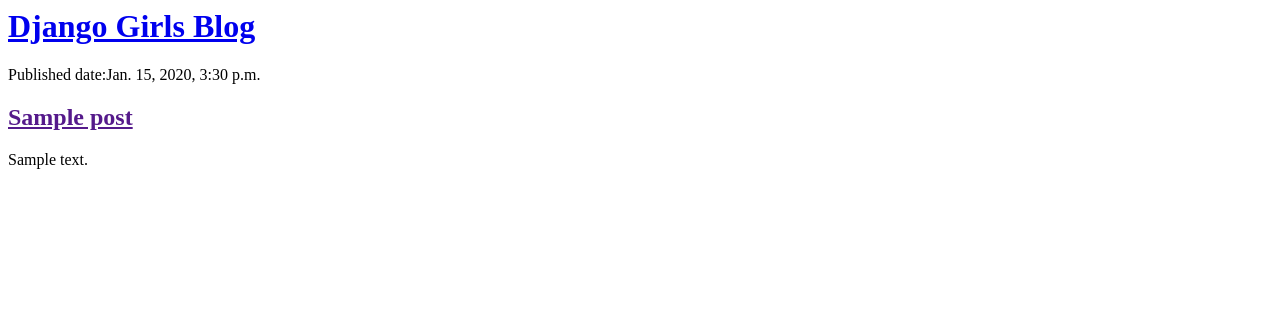
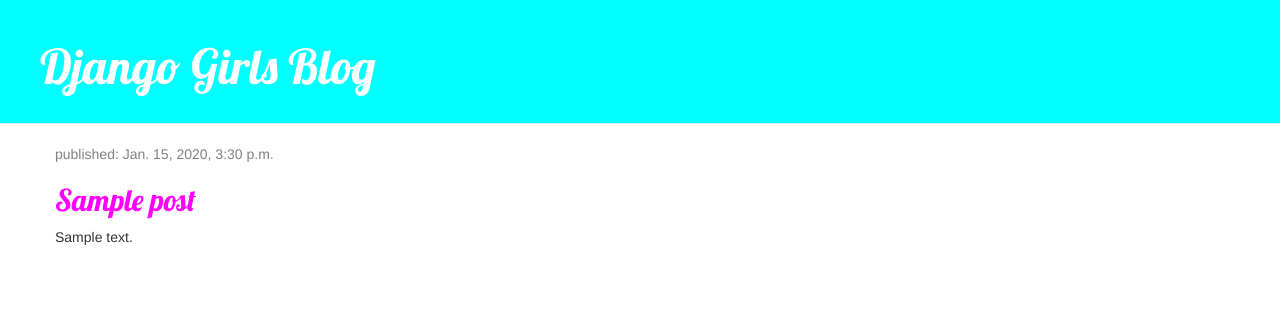
Before and after one commit to anandhakrishnan0602/my-first-blog, a Django app: page / in a window 1280 px wide. Shown: the top 316 px of the page. Run offline with Django 3.2, Linux system fonts and the light colour scheme; tables that the repository leaves empty hold one stand-in row (values such as "Sample post"); some libraries are stand-ins or nearby versions.

Commit message:
added little css

```diff
--- /dev/null
+++ b/blog/static/css/blog.css
@@ -0,0 +1,46 @@
+
+.page-header {
+    background-color: #00FFFF;
+    margin-top:0;
+    padding: 20px 20px 20px 40px;
+}
+
+.page-header h1, .page-header h1 a, .page-header h1 a:visited, .page-header h1 a:active {
+    color: #FFFFFF;
+    font-size: 36pt;
+    text-decoration: none;
+}
+
+.content {
+    margin-left: 40px;
+}
+
+h1, h2, h3, h4 {
+    font-family: 'Lobster', cursive;
+}
+
+.date {
+    color: #828282;
+}
+
+.save {
+    float: right;
+}
+
+.post-form textarea, .post-form input {
+    width: 100%;
+}
+
+.top-menu, .top-menu:hover, .top-menu:visited {
+    color: #ffffff;
+    float: right;
+    font-size: 26pt;
+    margin-right: 20px;
+}
+
+.post {
+    margin-bottom: 70px;
+}
+.post h2 a, .post h2 a:visited {
+    color: #FF00FF;
+}
--- a/blog/templates/blog/post_list.html
+++ b/blog/templates/blog/post_list.html
@@ -1,18 +1,32 @@
+{% load static %}
 <html>
     <head>
         <title>kannan's website</title>
+        <link rel="stylesheet" href="//maxcdn.bootstrapcdn.com/bootstrap/3.2.0/css/bootstrap.min.css">
+        <link rel="stylesheet" href="//maxcdn.bootstrapcdn.com/bootstrap/3.2.0/css/bootstrap-theme.min.css">
+        <link rel="stylesheet" href="{% static 'css/blog.css' %}">
+        <link href="//fonts.googleapis.com/css?family=Lobster&subset=latin,latin-ext" rel="stylesheet" type="text/css">
     </head>
     <body>
-        <div>
+        <div class="page-header">
             <h1><a href="/">Django Girls Blog</a></h1>
         </div>
-        {% for post in posts %}
-            <div>
-                <p>Published date:{{post.published_date}}</p>
-
-                <h2><a href="">{{post}}</a></h2>
-                <p>{{ post.text|linebreaksbr }} </p>
+        <div class="content container">
+            <div class="row">
+                <div class="col-md-8">
+                    {% for post in posts %}
+                        <div class="post">
+                            <div class="date">
+                                <p>published: {{ post.published_date }}</p>
+                            </div>
+                            <div class="post-title">
+                                <h2><a href="">{{ post.title }}</a></h2>
+                            </div>
+                            <p>{{ post.text|linebreaksbr }}</p>
+                        </div>
+                    {% endfor %}
+                </div>
             </div>
-        {% endfor %}
+        </div>
     </body>
 </html>
```
